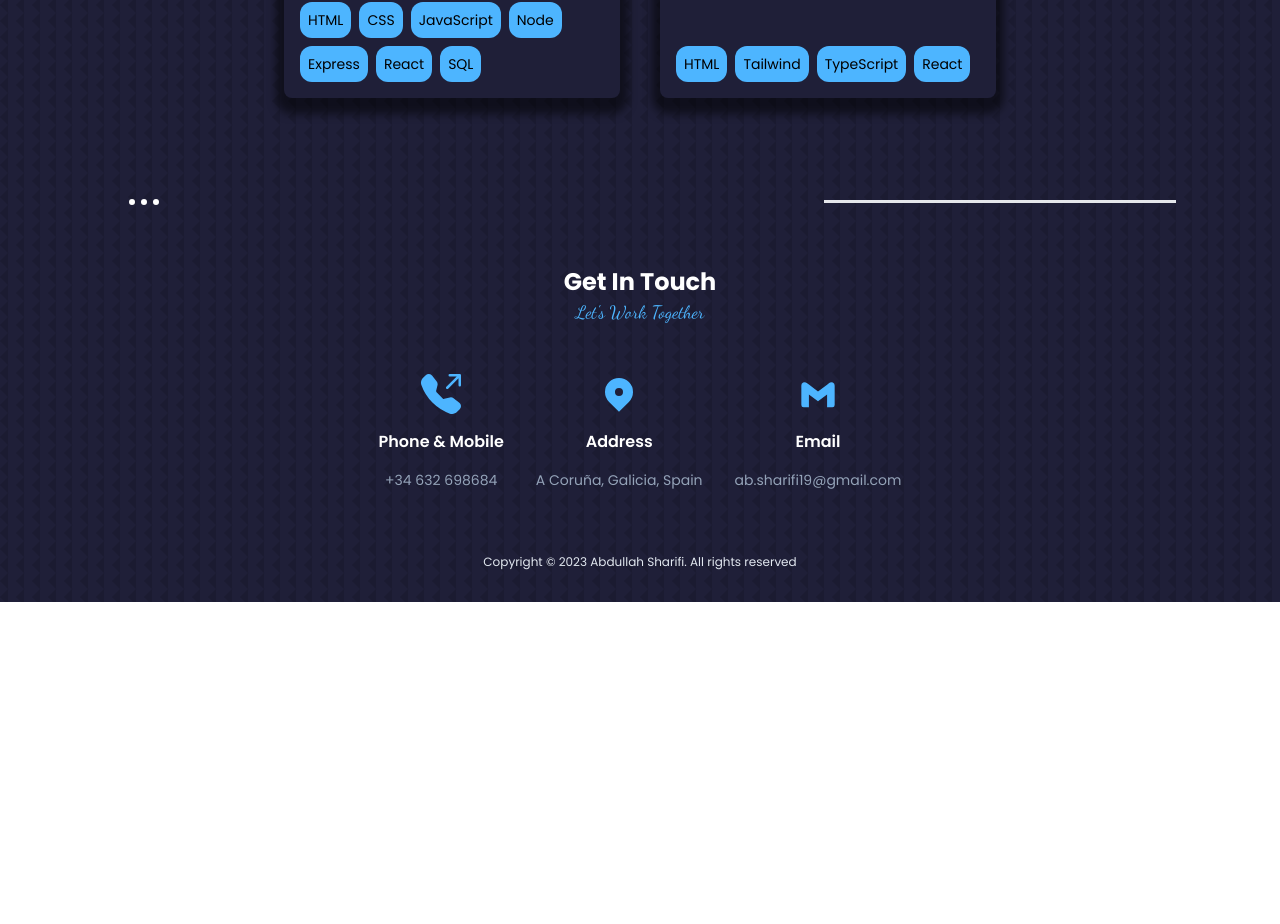
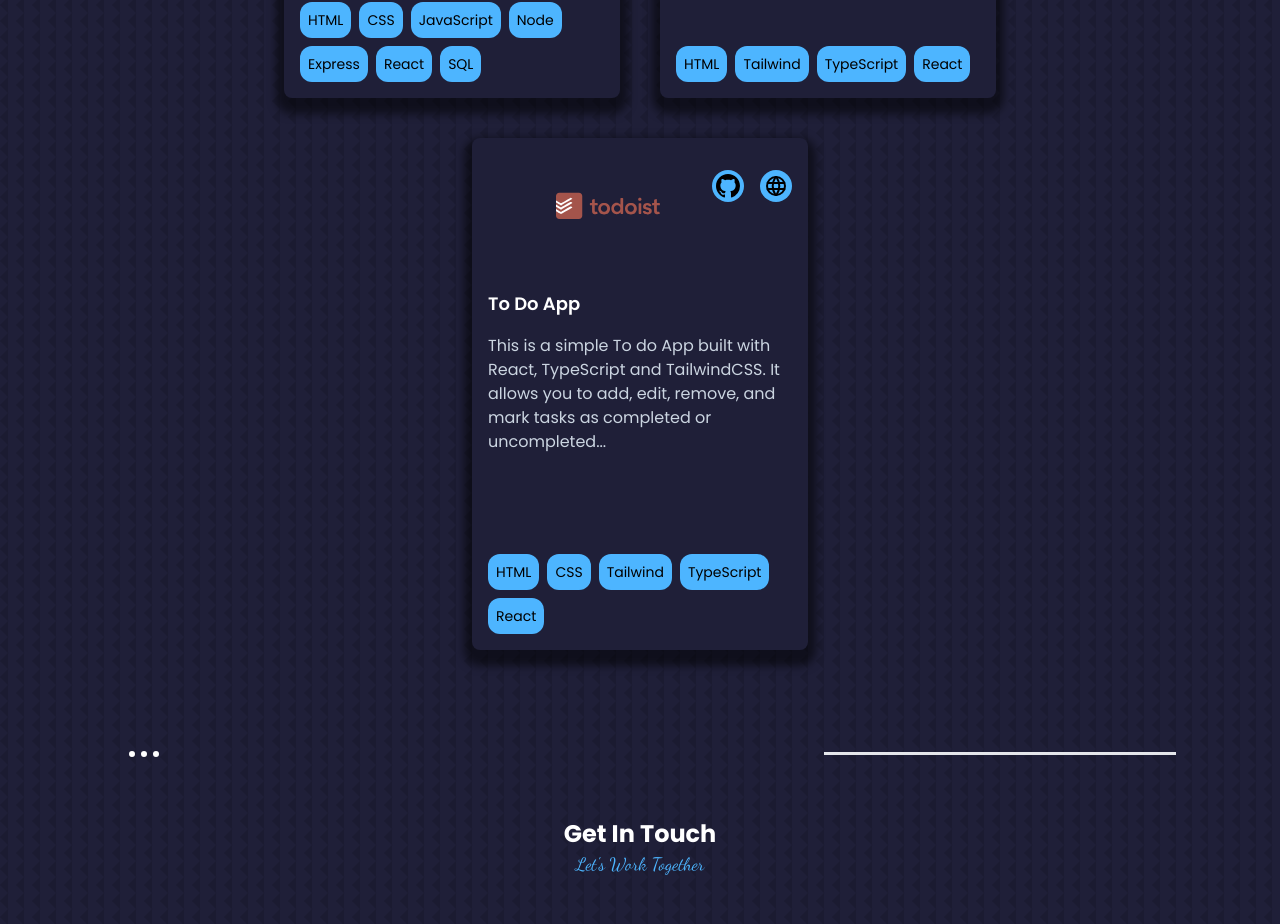
Before and after one commit to ab-sharifi21/my-portfolio-2024, a React (Vite) app: page / in a window 1280 px wide. Shown: the part 1683-2607 px from the top of the page. Before the commit the page ends 2285 px from the top, so only its background shows below. Built offline with nearby package versions, Linux system fonts and the light colour scheme.

Commit message:
add the info of to do app

```diff
--- a/src/components/ProjectCard.tsx
+++ b/src/components/ProjectCard.tsx
@@ -3,6 +3,7 @@ import { TbWorld } from 'react-icons/tb';
 import { Project } from '../types/types';
 import p2p from '../assets/p2p.webp';
 import weatherApp from '../assets/weather-app.png';
+import toDoApp from '../assets/todo-icon.svg';
 
 type ProjectCardProps = {
   project: Project;
@@ -10,12 +11,23 @@ type ProjectCardProps = {
 
 export const ProjectCard = ({ project }: ProjectCardProps) => {
   const { name, description, github, tools, url } = project;
+
+  let imageUrl;
+
+  if (project.name === 'P2P - Marketplace') {
+    imageUrl = p2p
+  } else if (project.name === 'Weather App') {
+    imageUrl = weatherApp
+  } else {
+    imageUrl = toDoApp;
+  }
+
   return (
     <article className="flex h-[32rem] w-[21rem] flex-col rounded-lg bg-bgColor p-4 shadow-boxShadow">
       <div className="relative">
         <img
           className="mb-8 h-[6.5rem] w-[15rem] object-contain grayscale-[50%]"
-          src={project.name === 'P2P - Marketplace' ? p2p : weatherApp}
+          src={imageUrl}
           alt="logo of P2P"
         />
         <div className="absolute right-0 top-0 mt-4 flex items-center justify-center gap-4 text-black ">
--- a/src/my-projects/projects.ts
+++ b/src/my-projects/projects.ts
@@ -19,4 +19,13 @@ export const projects: Project[] = [
     url: 'https://weather-app-react-spa.netlify.app',
     tools: ['HTML', 'Tailwind', 'TypeScript', 'React'],
   },
+  {
+    id: 2,
+    name: 'To Do App',
+    description:
+      'This is a simple To do App built with React, TypeScript and TailwindCSS. It allows you to add, edit, remove, and mark tasks as completed or uncompleted...',
+    github: 'https://github.com/ab-sharifi21/To-Do-App-React',
+    url: 'https://ab-todo-app-react.netlify.app/',
+    tools: ['HTML', 'CSS', 'Tailwind', 'TypeScript', 'React'],
+  },
 ];
```
Also changed, not shown: src/assets/todo-icon.svg (added).
